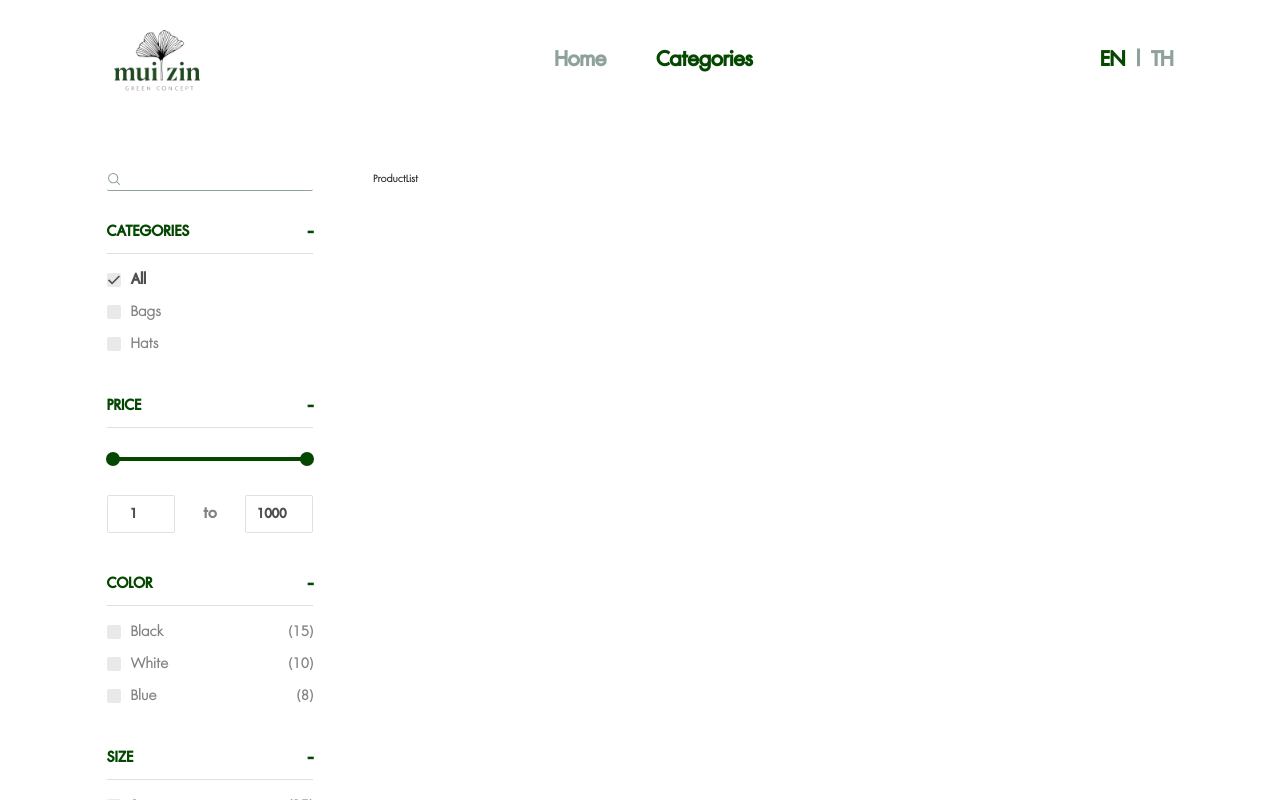
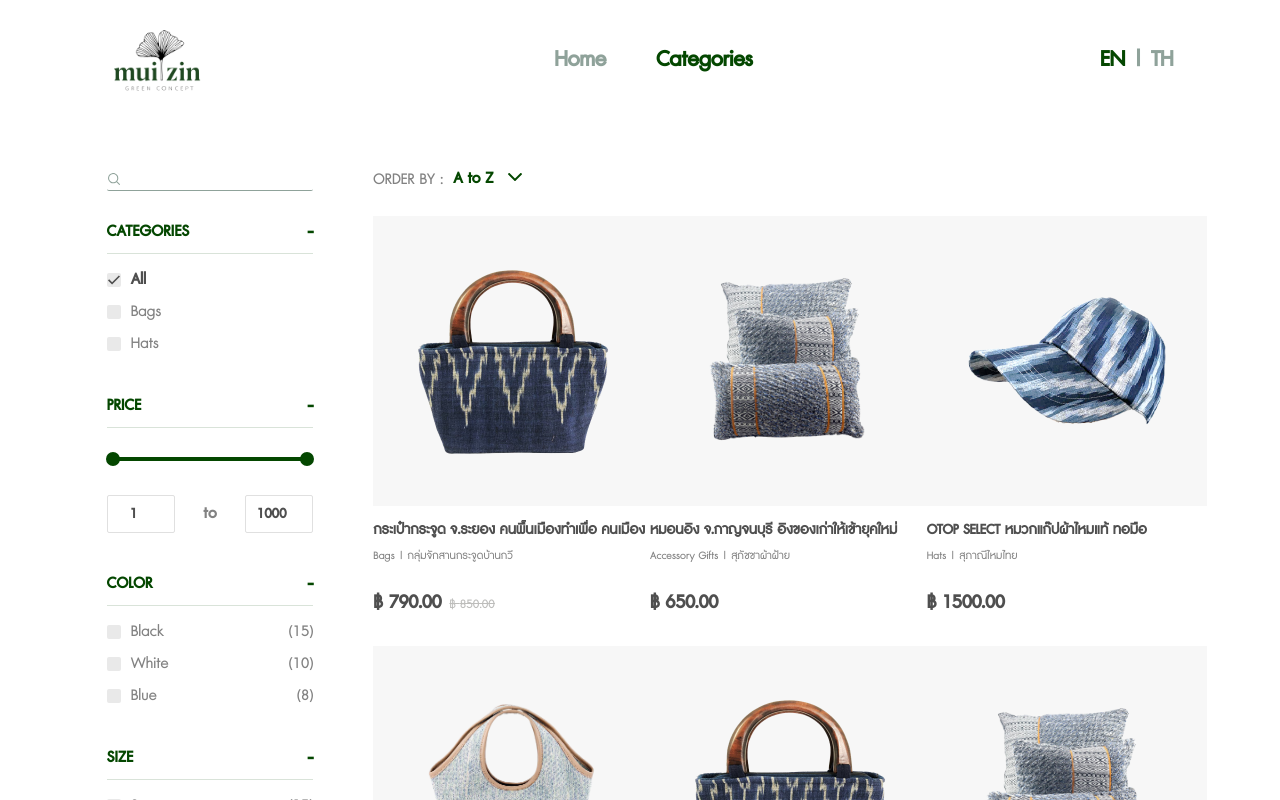
Before and after one commit to baskittisak/muiizin-website, a React (Create React App) app: page /product in a window 1280 px wide. Shown: the top 800 px of the page. Built offline with nearby package versions, Linux system fonts and the light colour scheme.

Commit message:
[ADD] Order By

```diff
--- a/src/components/product/Filters/Color.js
+++ b/src/components/product/Filters/Color.js
@@ -4,6 +4,10 @@ import styled from "styled-components";
 import { Space } from "antd";
 import Checkbox from "../../../center_components/Checkbox";
 import FiltersCard from "./FiltersCard";
+
+const SpaceContainer = styled(Space)`
+  width: 100%;
+`;
 
 const colors = [
   {
@@ -32,11 +36,7 @@ const colors = [
   },
 ];
 
-const SpaceContainer = styled(Space)`
-  width: 100%;
-`;
-
-const Color = ({colorList, setColorList}) => {
+const Color = ({ colorList, setColorList }) => {
   const { language } = useLanguage();
 
   useEffect(() => {
@@ -50,7 +50,8 @@ const Color = ({colorList, setColorList}) => {
     }
   }, [setColorList]);
 
-  const onChange = useCallback((id) => {
+  const onChange = useCallback(
+    (id) => {
       setColorList((prevState) => {
         const newcolorList = [...prevState];
         const activeKey = newcolorList.find((color) => color.key === id);
@@ -59,7 +60,9 @@ const Color = ({colorList, setColorList}) => {
         }
         return newcolorList;
       });
-  }, [setColorList]);
+    },
+    [setColorList]
+  );
 
   return (
     <FiltersCard title="Color">
--- a/src/components/product/Filters/Size.js
+++ b/src/components/product/Filters/Size.js
@@ -3,6 +3,10 @@ import styled from "styled-components";
 import { Space } from "antd";
 import Checkbox from "../../../center_components/Checkbox";
 import FiltersCard from "./FiltersCard";
+
+const SpaceContainer = styled(Space)`
+  width: 100%;
+`;
 
 const allSize = [
   {
@@ -27,10 +31,6 @@ const allSize = [
   },
 ];
 
-const SpaceContainer = styled(Space)`
-  width: 100%;
-`;
-
 const Size = ({ sizeList, setSizeList }) => {
   useEffect(() => {
     if (allSize) {
@@ -43,7 +43,8 @@ const Size = ({ sizeList, setSizeList }) => {
     }
   }, [setSizeList]);
 
-  const onChange = useCallback((id) => {
+  const onChange = useCallback(
+    (id) => {
       setSizeList((prevState) => {
         const newsizeList = [...prevState];
         const activeKey = newsizeList.find((size) => size.key === id);
@@ -52,7 +53,9 @@ const Size = ({ sizeList, setSizeList }) => {
         }
         return newsizeList;
       });
-  }, [setSizeList]);
+    },
+    [setSizeList]
+  );
 
   return (
     <FiltersCard title="size">
--- /dev/null
+++ b/src/components/product/OrderBy.js
@@ -0,0 +1,85 @@
+import { memo, useMemo } from "react";
+import { useLanguage } from "../../utils/useLanguage";
+import styled from "styled-components";
+import { Space, Menu, Dropdown } from "antd";
+import Icon from "@ant-design/icons";
+import { ReactComponent as dropdown_icon } from "../../assets/icons/dropdown.svg";
+import Typography from "../../center_components/Typography";
+
+const DropdownContainer = styled(Dropdown)`
+  cursor: pointer;
+`;
+
+const menuList = [
+  {
+    key: "asc",
+    value: {
+      en: "A to Z",
+      th: "ก ถึง ฮ",
+    },
+  },
+  {
+    key: "newest",
+    value: {
+      en: "Newest",
+      th: "ใหม่ล่าสุด",
+    },
+  },
+  {
+    key: "oldest",
+    value: {
+      en: "Oldest",
+      th: "เก่าที่สุด",
+    },
+  },
+];
+
+const OrderBy = ({ orderBy, setOrderBy }) => {
+  const { language } = useLanguage();
+  const menuActive = useMemo(() => {
+    return menuList.find((menu) => menu.key === orderBy).value[language];
+  }, [orderBy, language]);
+
+  const menuOverlay = useMemo(
+    () => (
+      <Menu>
+        {menuList.map((menu) => (
+          <Menu.Item key={menu.key} onClick={() => setOrderBy(menu.key)}>
+            <Typography
+              fontSize={20}
+              fontWeight={orderBy === menu.key ? 700 : 400}
+              lineHeight={22}
+              color="#044700"
+            >
+              {menu.value[language]}
+            </Typography>
+          </Menu.Item>
+        ))}
+      </Menu>
+    ),
+    [orderBy, language, setOrderBy]
+  );
+
+  return (
+    <Space size={10}>
+      <Typography fontSize={20} lineHeight={22} color="#828282">
+        ORDER BY :
+      </Typography>
+      <DropdownContainer overlay={menuOverlay}>
+        <Space size={15}>
+          <Typography
+            fontSize={20}
+            fontWeight={700}
+            lineHeight={22}
+            color="#044700"
+          >
+            {menuActive}
+          </Typography>
+          <Icon component={dropdown_icon} />
+        </Space>
+      </DropdownContainer>
+    </Space>
+  );
+};
+
+export default memo(OrderBy);
--- a/src/components/product/ProductList.js
+++ b/src/components/product/ProductList.js
@@ -1,9 +1,14 @@
-import { memo } from "react";
+import { memo, useState } from "react";
 import { useResponsive } from "../../utils/useResponsive";
+import { useLanguage } from "../../utils/useLanguage";
+import { productList } from "../../resource/mock_data/productList";
 import styled, { css } from "styled-components";
+import { Box } from "../../styles/common";
 import Layout from "../../center_components/layout/Layout";
 import { Col, Row } from "antd";
 import AllFilters from "./Filters/AllFilters";
+import ProductCard from "../../center_components/product/ProductCard";
+import OrderBy from "./OrderBy";
 
 const Container = styled.div`
   margin: 168px 0 125px;
@@ -25,8 +30,14 @@ const ColFilters = styled(Col)`
   padding-right: 60px;
 `;
 
+const HeaderList = styled(Box)`
+  margin-bottom: 25px;
+`;
+
 const ProductList = () => {
   const { md, xs } = useResponsive();
+  const { language } = useLanguage();
+  const [orderBy, setOrderBy] = useState("asc");
 
   return (
     <Layout>
@@ -37,7 +48,25 @@ const ProductList = () => {
               <ColFilters span={6}>
                 <AllFilters />
               </ColFilters>
-              <Col span={18}>ProductList</Col>
+              <Col span={18}>
+                <HeaderList justify="space-between" align="center">
+                  <OrderBy orderBy={orderBy} setOrderBy={setOrderBy} />
+                </HeaderList>
+                <Row gutter={[md ? 20 : 30, md ? 20 : 30]}>
+                  {productList.map((product) => (
+                    <Col span={8} key={product.id}>
+                      <ProductCard
+                        image={product.image}
+                        name={product.name[language]}
+                        category={product.category[language]}
+                        owner={product.owner[language]}
+                        price={product.price}
+                        newPrice={product?.newPrice}
+                      />
+                    </Col>
+                  ))}
+                </Row>
+              </Col>
             </Row>
           </Col>
           <Col span={2} />
```
Also changed, not shown: src/assets/icons/dropdown.svg (added). Lines whose indentation alone changed are shown as unchanged.
